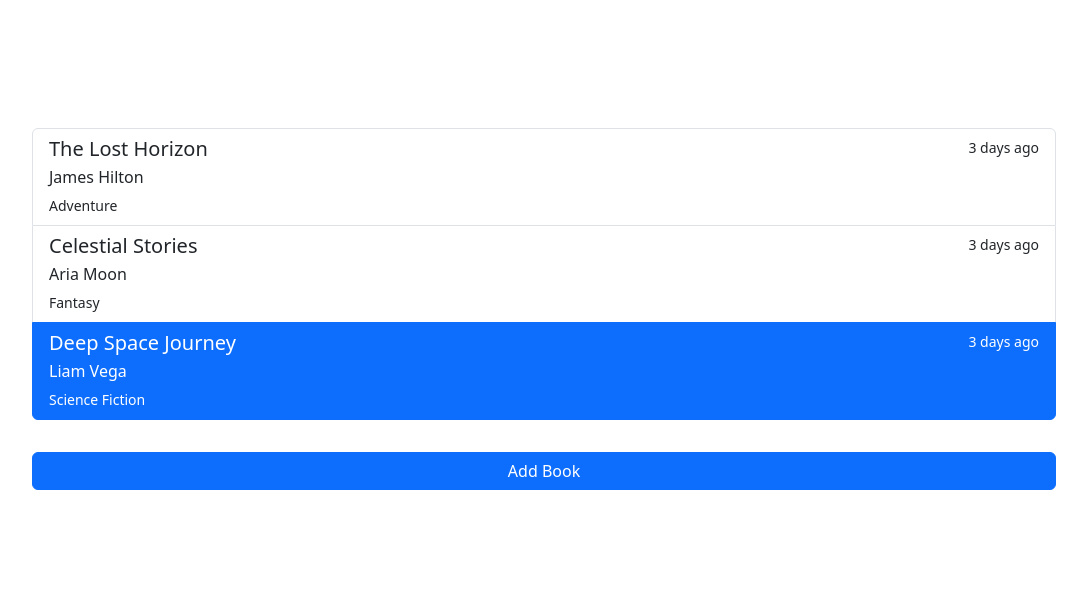
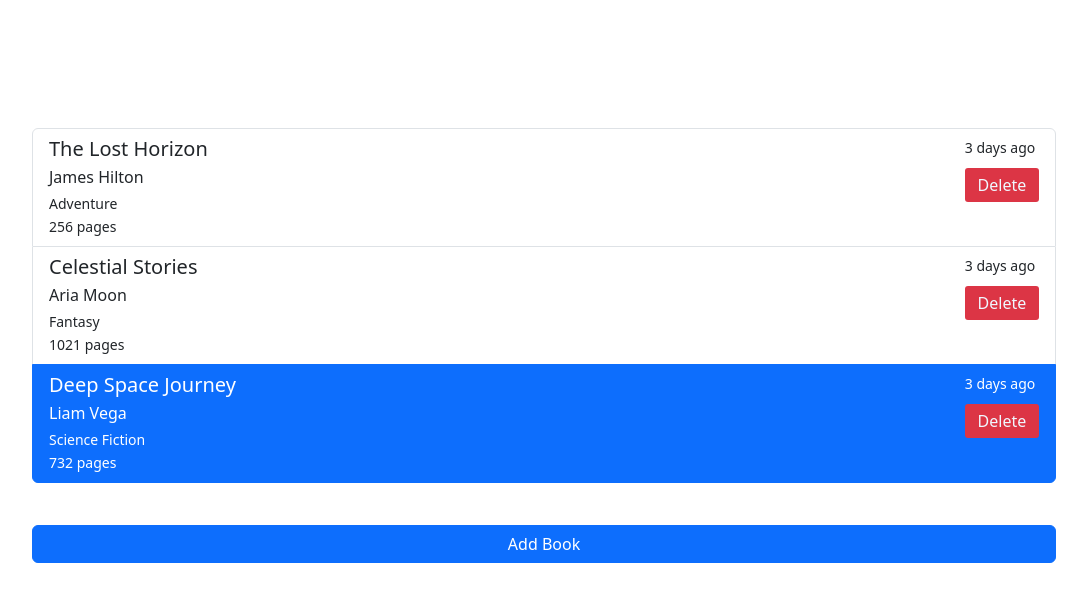
Before and after one commit to j-serrano98/library, a plain HTML site: page index.html in a window 1280 px wide. Shown: the whole page, without its empty margins (96-1183 px from the left). Drawn offline with nearby package versions, Linux system fonts and the light colour scheme.

Commit message:
Added Delete Button

```diff
--- a/index.html
+++ b/index.html
@@ -33,6 +33,14 @@
                 <label for="inputBookGenre">Genre</label>
                 <input type="text" class="form-control" id="inputBookGenre" placeholder="Genre" required>
             </div>
+            <div class="form-group">
+              <label for="inputBookPages">Pages</label>
+              <input type="number" class="form-control" id="inputBookPages" placeholder="0" required>
+            </div>
+            <div class="form-group">
+              <label for="inputBookRead">Read</label>
+              <input type="number" class="form-control" id="inputBookPages" placeholder="0" required>
+            </div>
             <button type="submit" onclick="submitBookData()" class="btn btn-primary">Submit</button>
           </form>
     </dialog>
--- a/script.js
+++ b/script.js
@@ -1,35 +1,26 @@
 const myLibrary = [];
 
-function Book(id, title, author, genre, daysCreated) {
+function Book(id, title, author, genre, pages, daysCreated) {
 
+    this.id = id;
     this.title = title;
     this.author = author;
     this.genre = genre;
+    this.pages = pages
     this.daysCreated = daysCreated
 
 }
 
-function addBookToLibrary(title, author, genre, daysCreated=0) {
-    bookName = new Book(`bookName ${myLibrary.length}`, title, author, genre, daysCreated)
+function addBookToLibrary(title, author, genre, pages, daysCreated=0) {
+    bookName = new Book(myLibrary.length, title, author, genre, pages, daysCreated)
     myLibrary.push(bookName)
 
 }
 
-addBookToLibrary("The Lost Horizon", "James Hilton", "Adventure", 3);
-addBookToLibrary("Celestial Stories", "Aria Moon", "Fantasy", 3);
-addBookToLibrary("Deep Space Journey", "Liam Vega", "Science Fiction", 3);
+addBookToLibrary("The Lost Horizon", "James Hilton", "Adventure", 256, 3);
+addBookToLibrary("Celestial Stories", "Aria Moon", "Fantasy", 1021, 3);
+addBookToLibrary("Deep Space Journey", "Liam Vega", "Science Fiction", 732, 3);
 
-// addBookToLibrary("Mystery at Midnight", "Ella Greene", "Mystery");
-// addBookToLibrary("Whispers of Wisdom", "Sophia Brooks", "Self-Help");
-
-{/* <a href="#" class="list-group-item list-group-item-action active" aria-current="true">
-    <div class="d-flex w-100 justify-content-between">
-      <h5 class="mb-1">The Lost Horizon</h5>
-      <small>3 days ago</small>
-    </div>
-    <p class="mb-1">James Hilton</p>
-    <small>Adventure</small>
-  </a> */}
 
 function clearLibrary() {
     const bookLibrary = document.getElementsByClassName('book-library')[0];
@@ -48,9 +39,23 @@ function renderLibrary(library) {
             bookLink.classList.add("active");
         }
 
+        // Container and columns
         const bookContainer = document.createElement('div');
-        bookContainer.classList.add("d-flex", "w-100", "justify-content-between");
+        bookContainer.classList.add("d-flex", "w-100", "justify-content-between", "book-container");
 
+        const containerLeftColumn = document.createElement('div');
+        containerLeftColumn.classList.add("container-left-column");
+
+        const containerRightColumn = document.createElement('div');
+        containerRightColumn.classList.add("container-right-column");
+
+        bookLibrary.appendChild(bookLink)
+        bookLink.appendChild(bookContainer)
+        bookContainer.appendChild(containerLeftColumn);
+        bookContainer.appendChild(containerRightColumn);
+
+
+        // Book Container Elements
         const bookTitle = document.createElement('h5');
         bookTitle.classList.add("mb-1", "book-title");
         bookTitle.textContent = library[i].title;
@@ -58,6 +63,10 @@ function renderLibrary(library) {
         const daysCreated =  document.createElement('small');
         daysCreated.classList.add("days-created");
         daysCreated.textContent = `${library[i].daysCreated} days ago`;
+
+        const pages = document.createElement('small');
+        pages.classList.add("number-pages");
+        pages.textContent = `${library[i].pages} pages`
 
         const bookAuthor = document.createElement('p');
         bookAuthor.classList.add("mb-1", "book-author");
@@ -67,13 +76,24 @@ function renderLibrary(library) {
         bookGenre.classList.add('book-genre');
         bookGenre.textContent = library[i].genre
 
-        bookContainer.appendChild(bookTitle)
-        bookContainer.appendChild(daysCreated)
-        bookLink.appendChild(bookContainer)
-        bookLink.appendChild(bookAuthor)
-        bookLink.appendChild(bookGenre)
-        bookLibrary.appendChild(bookLink)
+        const deleteButton = document.createElement('button');
+        // deleteButton.setAttribute('id', deleteButoon)
+        deleteButton.style.display = 'inline';
+        deleteButton.classList.add("btn-danger")
+        deleteButton.textContent = "Delete"
+
+        deleteButton.addEventListener('click', () => deleteBook(library[i].id));
+
+        containerLeftColumn.appendChild(bookTitle);
+        containerLeftColumn.appendChild(bookAuthor);
+        containerLeftColumn.appendChild(bookGenre);
+        containerLeftColumn.appendChild(pages);
+
+        containerRightColumn.appendChild(daysCreated)
+        containerRightColumn.appendChild(deleteButton)
+
     }
+    console.log(library)
 }
 
 const bookDialog = document.getElementById("addBookDialog");
@@ -98,14 +118,15 @@ function showDialog() {
 
 function submitBookData() {
     let bookForm = document.getElementById("bookForm");
+    if (!bookForm.hasListener) { // Add a custom flag to check if the listener exists
         bookForm.addEventListener("submit", (e) => {
             e.preventDefault();
-        console.log("This")
             let inputBookTitle = document.getElementById("inputBookTitle");
             let inputBookAuthor = document.getElementById("inputBookAuthor");
             let inputBookGenre = document.getElementById("inputBookGenre");
+            let inputBookPages = document.getElementById("inputBookPages");
 
-        addBookToLibrary(inputBookTitle.value, inputBookAuthor.value, inputBookGenre.value)
+            addBookToLibrary(inputBookTitle.value, inputBookAuthor.value, inputBookGenre.value, inputBookPages.value)
 
             renderLibrary(myLibrary);
 
@@ -114,7 +135,16 @@ function submitBookData() {
             showDialogButton = !showDialogButton
 
             bookDialog.close();
-    })
+
+        });
+        bookForm.hasListener = true;
+    }
+}
+
+function deleteBook(id) {
+    myLibrary.splice(id, 1)
+    renderLibrary(myLibrary);
+    showDialog(); // This will close back the dialog
 }
 
 
--- a/style.css
+++ b/style.css
@@ -4,3 +4,30 @@ body{
     flex-direction: column;
     gap: 2rem;
 }
+
+.container-right-column {
+    display: flex;
+    flex-direction: column;
+    gap: 10px;
+}
+
+.btn-danger {
+    background-color: #dc3545;
+    border: none;
+    border-radius: 3px;
+    color: aliceblue;
+    padding: .3rem .8rem;
+
+}
+
+.btn-danger:hover {
+    background-color: #c82333;
+}
+
+.btn-primary {
+    margin-top: 10px;
+}
+
+.book-genre {
+    display: block;
+}
```
Lines whose indentation alone changed are shown as unchanged.
